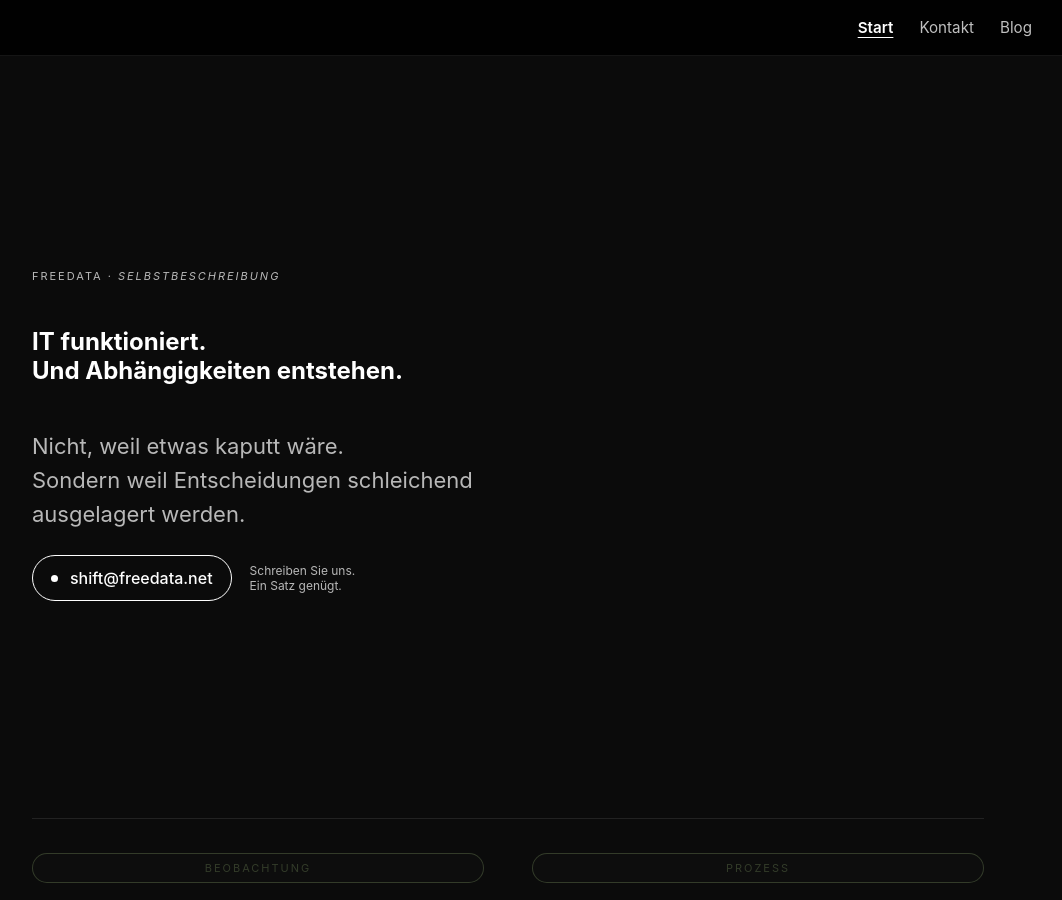
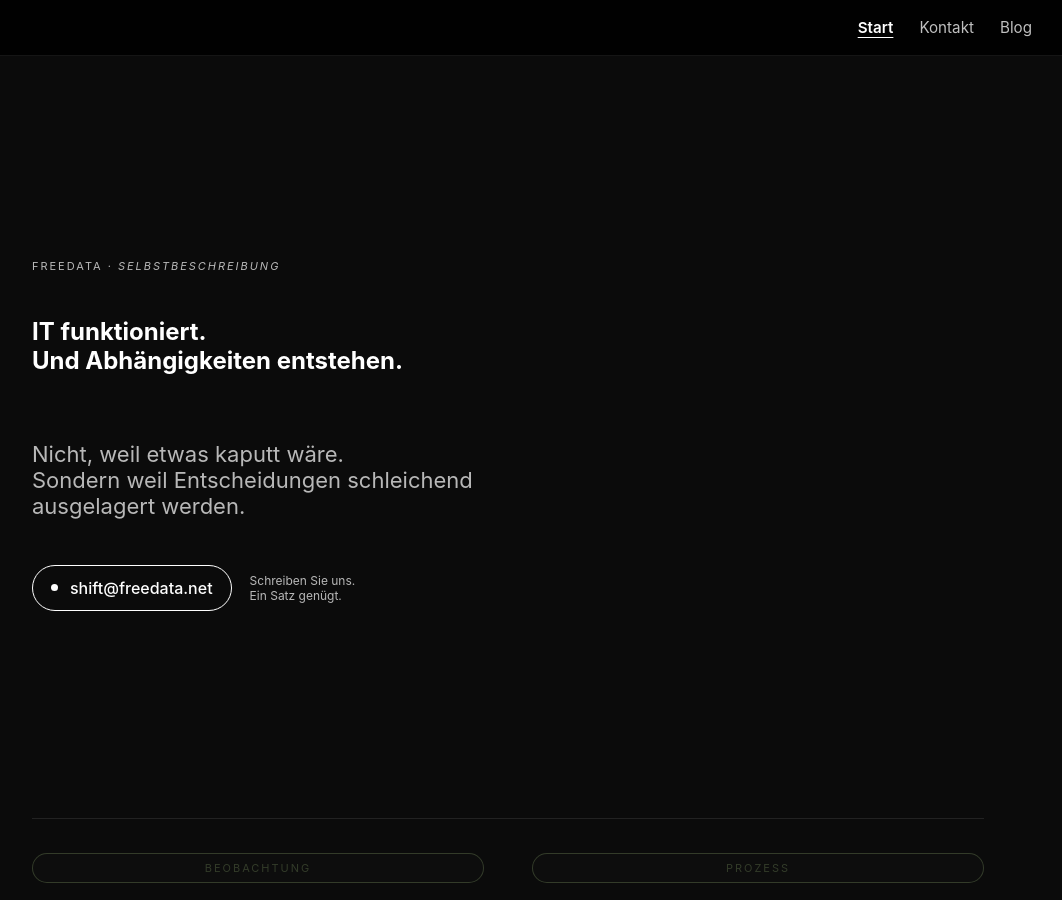
Before and after one commit to freedata-coop/freedata-coop.github.io, a Jekyll site: the page built from index.md, in a window 1280 px wide and 900 px high. Shown: the whole window, without its empty margins (132-1194 px from the left). Built offline with Jekyll 4.4.1, drawn with Linux system fonts in a browser that asks for light colours.

Commit message:
(test): customize blog

```diff
--- a/assets/custom.css
+++ b/assets/custom.css
@@ -110,16 +110,13 @@
   margin: -0.8rem 0 1.5rem 0
 }
 
-p {
-  margin-bottom: 10px;
-}
-
 hr{
   border: none;
   border-top: 1px solid #d0d0d0;
   margin: -0.8rem 0 1.5rem 0
 }
 
+/*
 p{
   margin:0;
   font-size:clamp(16px,1.8vw,18px);
@@ -127,6 +124,7 @@
   color:var(--muted);
   max-width:70ch;
 }
+*/
 
 /* Lead */
 .lead{
```
